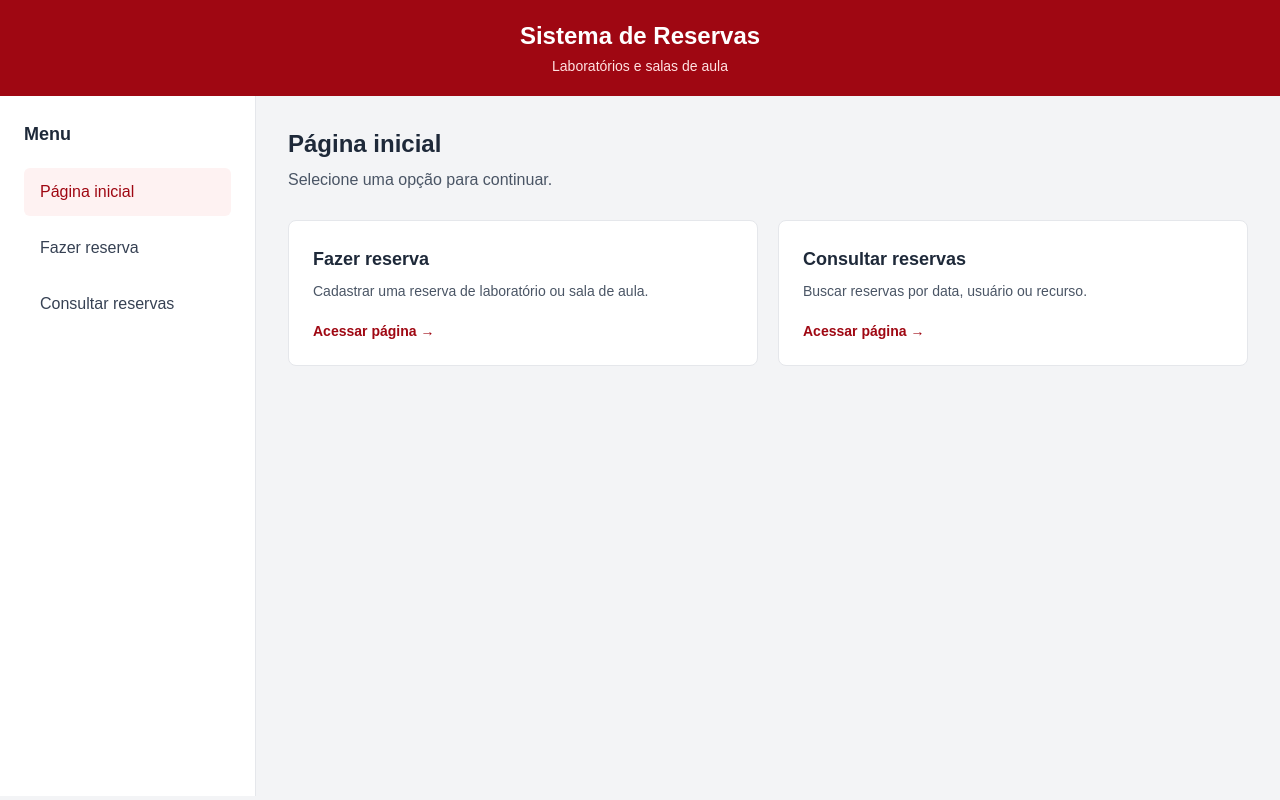
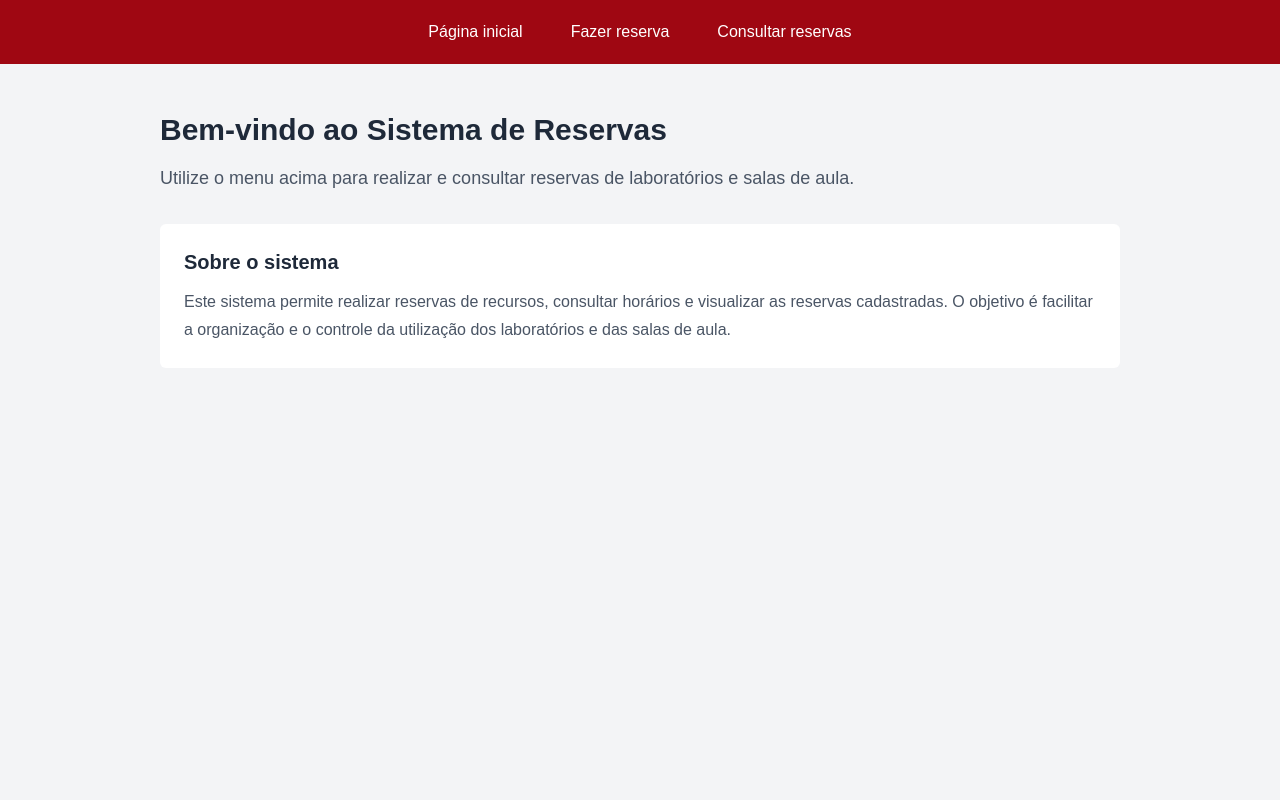
Before and after one commit to renancotuca/Projeto-PP, a Next.js app in the folder frontend/: page / in a window 1280 px wide. Built offline with nearby package versions, Linux system fonts and the light colour scheme.

Commit message:
mudança no layout

```diff
--- a/frontend/src/app/page.js
+++ b/frontend/src/app/page.js
@@ -2,92 +2,54 @@
 export default function Home() {
   return (
     <div className="min-h-screen bg-gray-100">
-      <header className="bg-red-800 px-8 py-5 text-center text-white">
-        <h1 className="text-2xl font-bold">
-          Sistema de Reservas
-        </h1>
-
-        <p className="mt-1 text-sm text-red-100">
-          Laboratórios e salas de aula
-        </p>
-      </header>
-
-      <div className="flex min-h-[calc(100vh-100px)]">
-        <aside className="w-64 border-r border-gray-200 bg-white p-6">
-          <h2 className="mb-5 text-lg font-semibold text-gray-800">
-            Menu
-          </h2>
-
-          <nav className="flex flex-col gap-2">
+      <header className="bg-red-800 px-4 py-3">
+        <nav className="flex flex-wrap justify-center gap-2">
           <a
             href="/"
-              className="rounded-md bg-red-50 px-4 py-3 font-medium text-red-800"
+            className="rounded px-5 py-2 font-medium text-white hover:bg-red-900"
           >
             Página inicial
           </a>
 
           <a
             href="/reservas"
-              className="rounded-md px-4 py-3 text-gray-700 hover:bg-gray-100"
+            className="rounded px-5 py-2 text-white hover:bg-red-900"
           >
             Fazer reserva
           </a>
 
           <a
             href="/consultar-reservas"
-              className="rounded-md px-4 py-3 text-gray-700 hover:bg-gray-100"
+            className="rounded px-5 py-2 text-white hover:bg-red-900"
           >
             Consultar reservas
           </a>
         </nav>
-        </aside>
+      </header>
 
-        <main className="flex-1 p-8">
-          <h2 className="text-2xl font-semibold text-gray-800">
-            Página inicial
+      <main className="mx-auto max-w-5xl px-8 py-12">
+        <h1 className="text-3xl font-bold text-gray-800">
+          Bem-vindo ao Sistema de Reservas
+        </h1>
+
+        <p className="mt-4 text-lg text-gray-600">
+          Utilize o menu acima para realizar e consultar reservas de
+          laboratórios e salas de aula.
+        </p>
+
+        <div className="mt-8 rounded-md bg-white p-6">
+          <h2 className="text-xl font-semibold text-gray-800">
+            Sobre o sistema
           </h2>
 
-          <p className="mt-2 text-gray-600">
-            Selecione uma opção para continuar.
+          <p className="mt-3 leading-7 text-gray-600">
+            Este sistema permite realizar reservas de recursos,
+            consultar horários e visualizar as reservas cadastradas.
+            O objetivo é facilitar a organização e o controle da
+            utilização dos laboratórios e das salas de aula.
           </p>
-
-          <div className="mt-7 grid gap-5 md:grid-cols-2">
-            <a
-              href="/reservas"
-              className="rounded-lg border border-gray-200 bg-white p-6 hover:border-red-300"
-            >
-              <h3 className="text-lg font-semibold text-gray-800">
-                Fazer reserva
-              </h3>
-
-              <p className="mt-2 text-sm text-gray-600">
-                Cadastrar uma reserva de laboratório ou sala de aula.
-              </p>
-
-              <p className="mt-5 text-sm font-semibold text-red-800">
-                Acessar página →
-              </p>
-            </a>
-
-            <a
-              href="/consultar-reservas"
-              className="rounded-lg border border-gray-200 bg-white p-6 hover:border-red-300"
-            >
-              <h3 className="text-lg font-semibold text-gray-800">
-                Consultar reservas
-              </h3>
-
-              <p className="mt-2 text-sm text-gray-600">
-                Buscar reservas por data, usuário ou recurso.
-              </p>
-
-              <p className="mt-5 text-sm font-semibold text-red-800">
-                Acessar página →
-              </p>
-            </a>
         </div>
       </main>
     </div>
-    </div>
   );
 }
```
Lines whose indentation alone changed are shown as unchanged.
